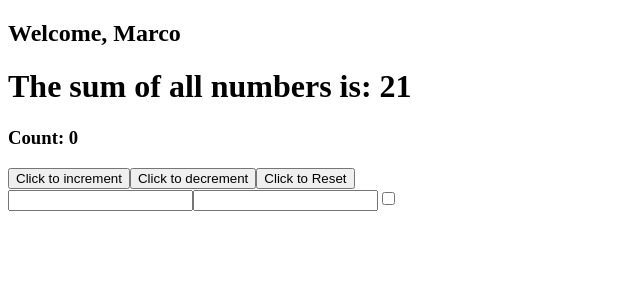
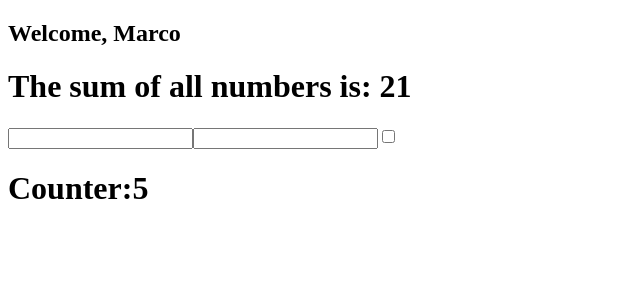
Before and after one commit to mFerlito/react-exercises, a React (Create React App) app: page / in a window 1280 px wide. Shown: the top 300 px of the page, without its empty margins (0-640 px from the left). Built offline with nearby package versions, Linux system fonts and the light colour scheme.

Commit message:
useeffect-02 done

```diff
--- a/src/App.js
+++ b/src/App.js
@@ -3,6 +3,7 @@ import { Welcome } from './components/Welcome'
 import { Sum } from './components/Sum'
 import {ClickCounter} from './components/ClickCounter'
 import {Login} from './components/Login'
+import {Counter} from './components/Counter'
 
 
 
@@ -15,8 +16,9 @@ export class App extends React.Component {
 
             <Welcome />
             <Sum />
-            <ClickCounter />
+
             <Login />
+            <Counter />
 
         </div>
 
--- a/src/components/Counter.jsx
+++ b/src/components/Counter.jsx
@@ -1,27 +1,34 @@
-import React from "react";
+import { useEffect, React, useState } from "react";
 import { ClickCounter } from "./ClickCounter";
 import { CounterDisplay } from "./CounterDisplay";
 
-export class Counter extends React.Component {
-    state = {
-        count: this.props.initialValue ?? 0,
-    }
+export function Counter({ initialValue = 0, intervalCounter = 1000, incrementAmount = 1 }) {
+    const [counter, setCounter] = useState(initialValue)
 
-    componentDidMount(){
-
-        setInterval(() => {
-            this.setState(() => {
-                return {count: this.state.count + (this.props.incrementAmount ?? 1)};
-            })
-        }, this.props.incrementInterval ?? 1000)
-    }
+    useEffect(() => {
+        console.log(`mount component`);
 
 
-    render(){
-        return <div>
-            <CounterDisplay count={this.state.count} />
-            <ClickCounter count= {this.state.count}/>
-            </div>
+        const interval = setInterval(() => {
+            setCounter((counter) => {
+                return counter + incrementAmount
+            })
+        }, intervalCounter)
 
-    }
+        return () => {
+            clearInterval(interval)
+            console.log(`unmount component`);
+        }
+    }, [counter])
+
+
+
+
+
+    return (
+        <div>
+            <h1>Counter:{counter}</h1>
+        </div>
+    )
+
 }
```
